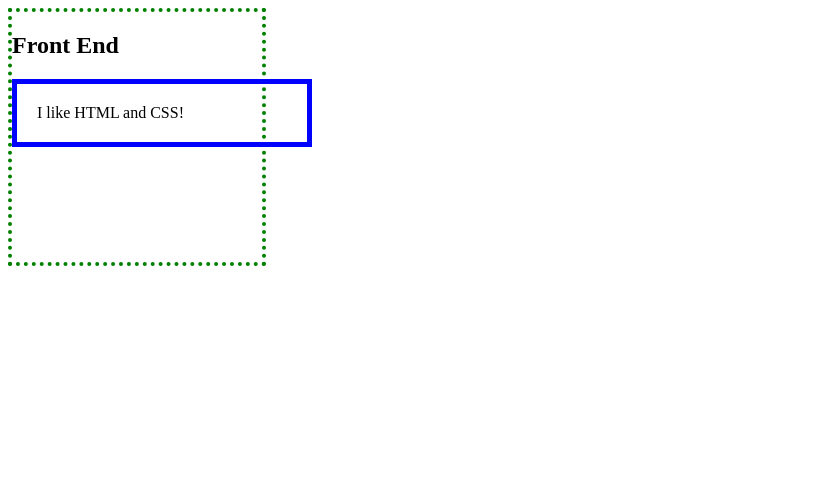
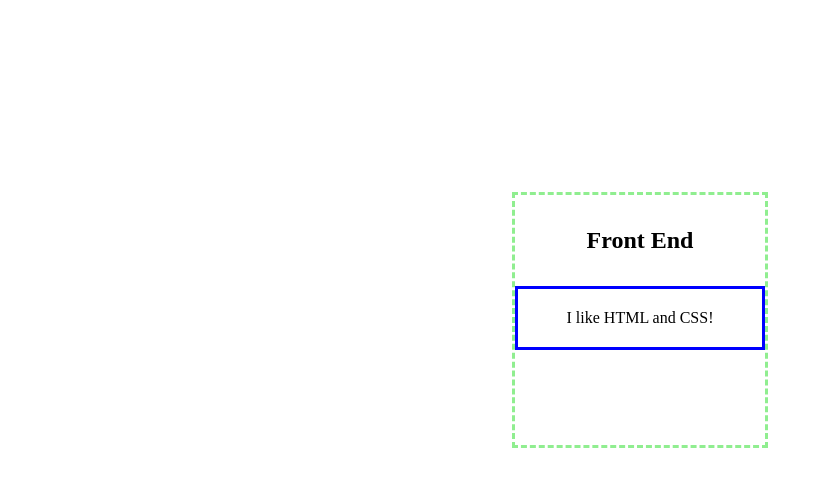
Before and after one commit to ilkerBuguner/HTML-CSS, a plain HTML site: page 04-CSS Box Model/04.CSS-Box-Model-Resources/L4_02_Box-sizing/index.html in a window 1280 px wide. Shown: the whole page, without its empty margins (0-823 px from the left). Drawn offline with Linux system fonts and the light colour scheme.

Commit message:
Solved one more problem from CSS Box Model lecture homework.

```diff
--- a/04-CSS Box Model/04.CSS-Box-Model-Resources/L4_02_Box-sizing/style.css
+++ b/04-CSS Box Model/04.CSS-Box-Model-Resources/L4_02_Box-sizing/style.css
@@ -1,15 +1,28 @@
+*{
+    margin: 0;
+    padding: 0;
+    box-sizing: border-box;
+}
+
+html, body{
+    box-sizing: inherit;
+}
+
 section {
     width: 250px;
     height: 250px;
-    border-style: dotted;
-    border-color: green;
-    border-width: 4px;
+    border: 3px dashed lightgreen;
+    text-align: center;
+    margin: 12rem auto;
+    box-sizing: inherit;
 }
 
-p {
+h1{
+    margin: 2rem;
+}
+
+p{
+    border: 3px solid blue;
+    padding: 20px;
     width: 100%;
-    border: solid;
-    border-color: blue;
-    border-width: 5px;
-    padding: 20px;
 }
```
Also changed, not shown: 1 other file.
